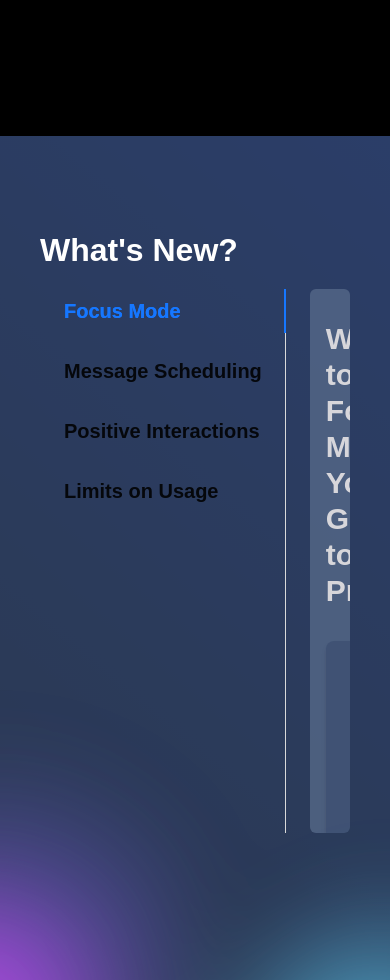
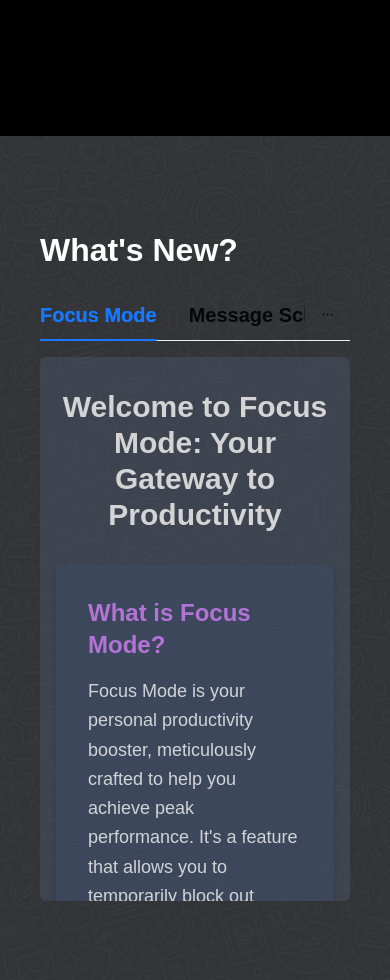
Before and after one commit to roht2103/chat-app, a React (Vite) app: page / in a window 390 px wide. Shown: the part 3240-4220 px from the top of the page. Built offline with nearby package versions, Linux system fonts and the light colour scheme; no server answers; a web font is replaced by a local one.

Commit message:
added bg image

```diff
--- a/src/Nav.jsx
+++ b/src/Nav.jsx
@@ -5,7 +5,7 @@ import { GoogleGeminiEffect } from "./ui/google-gemini-effect";
 import { useNavigate } from "react-router-dom";
 import messageicon from "./assets/message-icon.svg";
 import ham from "./assets/ham2.svg";
-import { useState } from "react";
+import { useState, useEffect } from "react";
 import { BackgroundGradientAnimation } from "./ui/background-gradient-animation";
 import { Tabs } from "antd";
 import fm from "./assets/fm.png";
@@ -23,6 +23,19 @@ const NavComponents = () => {
   const pathLengthFifth = useTransform(scrollYProgress, [0, 0.8], [0, 1.2]);
   const navigate = useNavigate();
   const [showSidebar, setShowSidebar] = useState(false);
+  const [screenWidth, setScreenWidth] = useState(window.innerWidth);
+
+  useEffect(() => {
+    const handleResize = () => {
+      setScreenWidth(window.innerWidth);
+    };
+
+    window.addEventListener("resize", handleResize);
+
+    return () => {
+      window.removeEventListener("resize", handleResize);
+    };
+  }, []);
   return (
     <>
       <div
@@ -76,21 +89,25 @@ const NavComponents = () => {
           ]}
         />
       </div>
-      <BackgroundGradientAnimation className="z-0">
-        <div className="flex gap-5 flex-col pt-24  p-10 h-screen bg-[#3c4f71ba]">
+      {/* <BackgroundGradientAnimation className="z-0"> */}
+      <div className="bgimage">
+        <div className="flex gap-5 flex-col pt-24  p-10 pb-0 h-screen bg-[#373c4290]">
           <h1 className="text-white">What's New?</h1>
-          <Tabs className=" " tabPosition="left">
+          <Tabs
+            className="tabs"
+            tabPosition={screenWidth < 800 ? "top" : "left"}
+          >
             <Tabs.TabPane
-              tab={<span className=" text-xl font-bold">Focus Mode</span>}
+              tab={<span className="text-xl font-bold">Focus Mode</span>}
               key="Tab1"
             >
               <div>
-                <div class="bg-[#5a6d8cba] rounded-md py-8 px-4 h-[34rem] w-[100%] overflow-auto scroll-smooth z-50">
+                <div class="bg-[#5a6d8c47] rounded-md py-8 px-4 h-[34rem] w-[100%] overflow-auto scroll-smooth z-50">
                   <h1 class="text-3xl font-bold text-center text-[#e8e6e6e3] mb-8">
                     Welcome to Focus Mode: Your Gateway to Productivity
                   </h1>
 
-                  <div class="bg-[#3c4f71ba] rounded-lg shadow-md p-8 mb-8">
+                  <div class="bg-[#3c4f7166] rounded-lg shadow-md p-8 mb-8">
                     <h2 class="text-2xl font-semibold text-[#b473d7] mb-4">
                       What is Focus Mode?
                     </h2>
@@ -104,7 +121,7 @@ const NavComponents = () => {
                   </div>
 
                   <div class="grid grid-cols-1 md:grid-cols-2 gap-8">
-                    <div class="bg-[#3c4f71ba] rounded-lg shadow-md p-8">
+                    <div class="bg-[#3c4f7166] rounded-lg shadow-md p-8">
                       <h2 class="text-2xl font-semibold text-[#b473d7] mb-4">
                         Key Features:
                       </h2>
@@ -114,7 +131,7 @@ const NavComponents = () => {
                       </ul>
                     </div>
 
-                    <div class="bg-[#3c4f71ba] rounded-lg shadow-md p-8">
+                    <div class="bg-[#3c4f7166] rounded-lg shadow-md p-8">
                       <h2 class="text-2xl font-semibold text-[#b473d7] mb-4">
                         Why Choose Focus Mode?
                       </h2>
@@ -126,7 +143,7 @@ const NavComponents = () => {
                     </div>
                   </div>
 
-                  <div class="bg-[#3c4f71ba] rounded-lg shadow-md p-8 mt-8 text-center">
+                  <div class="bg-[#3c4f7166] rounded-lg shadow-md p-8 mt-8 text-center">
                     <h2 class="text-2xl font-semibold text-[#b473d7] mb-4">
                       Ready to Unleash Your Potential?
                     </h2>
@@ -154,13 +171,13 @@ const NavComponents = () => {
               }
               key="Tab2"
             >
-              <div class="bg-[#5a6d8cba] rounded-md py-8 px-4 h-[34rem] w-[100%] overflow-auto scroll-smooth">
+              <div class="bg-[#5a6d8c47] rounded-md py-8 px-4 h-[34rem] w-[100%] overflow-auto scroll-smooth">
                 <h1 class="text-3xl font-bold text-center text-[#e8e6e6e3] mb-8">
                   Welcome to Message Scheduling: Organize Your Communication
                   Effortlessly
                 </h1>
 
-                <div class="bg-[#3c4f71ba] rounded-lg shadow-md p-8 mb-8">
+                <div class="bg-[#3c4f7166] rounded-lg shadow-md p-8 mb-8">
                   <h2 class="text-2xl font-semibold text-[#b473d7] mb-4">
                     What is Message Scheduling?
                   </h2>
@@ -173,7 +190,7 @@ const NavComponents = () => {
                 </div>
 
                 <div class="grid grid-cols-1 md:grid-cols-2 gap-8">
-                  <div class="bg-[#3c4f71ba] rounded-lg shadow-md p-8">
+                  <div class="bg-[#3c4f7166] rounded-lg shadow-md p-8">
                     <h2 class="text-2xl font-semibold text-[#b473d7] mb-4">
                       Key Features:
                     </h2>
@@ -184,7 +201,7 @@ const NavComponents = () => {
                     </ul>
                   </div>
 
-                  <div class="bg-[#3c4f71ba] rounded-lg shadow-md p-8">
+                  <div class="bg-[#3c4f7166] rounded-lg shadow-md p-8">
                     <h2 class="text-2xl font-semibold text-[#b473d7] mb-4">
                       Why Choose Message Scheduling?
                     </h2>
@@ -200,7 +217,7 @@ const NavComponents = () => {
                   </div>
                 </div>
 
-                <div class="bg-[#3c4f71ba] rounded-lg shadow-md p-8 mt-8 text-center">
+                <div class="bg-[#3c4f7166] rounded-lg shadow-md p-8 mt-8 text-center">
                   <h2 class="text-2xl font-semibold text-[#b473d7] mb-4">
                     Ready to Streamline Your Communication?
                   </h2>
@@ -229,13 +246,13 @@ const NavComponents = () => {
               }
               key="Tab3"
             >
-              <div class="bg-[#5a6d8cba] rounded-md py-8 px-4 h-[34rem] w-[100%] overflow-auto scroll-smooth">
+              <div class="bg-[#5a6d8c47] rounded-md py-8 px-4 h-[34rem] w-[100%] overflow-auto scroll-smooth">
                 <h1 class="text-3xl font-bold text-center text-[#e8e6e6e3] mb-8">
                   Welcome to Positive Interactions: Ensuring Respectful
                   Communication
                 </h1>
 
-                <div class="bg-[#3c4f71ba] rounded-lg shadow-md p-8 mb-8">
+                <div class="bg-[#3c4f7166] rounded-lg shadow-md p-8 mb-8">
                   <h2 class="text-2xl font-semibold text-[#b473d7] mb-4">
                     What are Positive Interactions?
                   </h2>
@@ -248,7 +265,7 @@ const NavComponents = () => {
                 </div>
 
                 <div class="grid grid-cols-1 md:grid-cols-2 gap-8">
-                  <div class="bg-[#3c4f71ba] rounded-lg shadow-md p-8">
+                  <div class="bg-[#3c4f7166] rounded-lg shadow-md p-8">
                     <h2 class="text-2xl font-semibold text-[#b473d7] mb-4">
                       Key Features:
                     </h2>
@@ -265,7 +282,7 @@ const NavComponents = () => {
                     </ul>
                   </div>
 
-                  <div class="bg-[#3c4f71ba] rounded-lg shadow-md p-8">
+                  <div class="bg-[#3c4f7166] rounded-lg shadow-md p-8">
                     <h2 class="text-2xl font-semibold text-[#b473d7] mb-4">
                       Why Choose Positive Interactions?
                     </h2>
@@ -279,7 +296,7 @@ const NavComponents = () => {
                   </div>
                 </div>
 
-                <div class="bg-[#3c4f71ba] rounded-lg shadow-md p-8 mt-8 text-center">
+                <div class="bg-[#3c4f7166] rounded-lg shadow-md p-8 mt-8 text-center">
                   <h2 class="text-2xl font-semibold text-[#b473d7] mb-4">
                     Ready to Promote Respectful Communication?
                   </h2>
@@ -303,12 +320,12 @@ const NavComponents = () => {
               tab={<span className=" text-xl font-bold">Limits on Usage</span>}
               key="Tab4"
             >
-              <div class="bg-[#5a6d8cba] rounded-md py-8 px-4 h-[34rem] w-[100%] overflow-auto scroll-smooth z-50">
+              <div class="bg-[#5a6d8c47] rounded-md py-8 px-4 h-[34rem] w-[100%] overflow-auto scroll-smooth z-50">
                 <h1 class="text-3xl font-bold text-center text-[#e8e6e6e3] mb-8">
                   Welcome to App Usage Limits: Empowering Healthy Digital Habits
                 </h1>
 
-                <div class="bg-[#3c4f71ba] rounded-lg shadow-md p-8 mb-8">
+                <div class="bg-[#3c4f7166] rounded-lg shadow-md p-8 mb-8">
                   <h2 class="text-2xl font-semibold text-[#b473d7] mb-4">
                     What are App Usage Limits?
                   </h2>
@@ -321,7 +338,7 @@ const NavComponents = () => {
                 </div>
 
                 <div class="grid grid-cols-1 md:grid-cols-2 gap-8">
-                  <div class="bg-[#3c4f71ba] rounded-lg shadow-md p-8">
+                  <div class="bg-[#3c4f7166] rounded-lg shadow-md p-8">
                     <h2 class="text-2xl font-semibold text-[#b473d7] mb-4">
                       Key Features:
                     </h2>
@@ -332,7 +349,7 @@ const NavComponents = () => {
                     </ul>
                   </div>
 
-                  <div class="bg-[#3c4f71ba] rounded-lg shadow-md p-8">
+                  <div class="bg-[#3c4f7166] rounded-lg shadow-md p-8">
                     <h2 class="text-2xl font-semibold text-[#b473d7] mb-4">
                       Why Choose App Usage Limits?
                     </h2>
@@ -344,7 +361,7 @@ const NavComponents = () => {
                   </div>
                 </div>
 
-                <div class="bg-[#3c4f71ba] rounded-lg shadow-md p-8 mt-8 text-center">
+                <div class="bg-[#3c4f7166] rounded-lg shadow-md p-8 mt-8 text-center">
                   <h2 class="text-2xl font-semibold text-[#b473d7] mb-4">
                     Ready to Foster Healthy Digital Habits?
                   </h2>
@@ -366,7 +383,8 @@ const NavComponents = () => {
             </Tabs.TabPane>
           </Tabs>
         </div>
-      </BackgroundGradientAnimation>
+      </div>
+      {/* </BackgroundGradientAnimation> */}
     </>
   );
 };
--- a/src/components/userChatWindow/style.scss
+++ b/src/components/userChatWindow/style.scss
@@ -788,3 +788,6 @@ input::placeholder {
     background-color: #a2a2e8;
   }
 }
+.bgimage {
+  background-image: url("../../assets/bg.png");
+}
```
Also changed, not shown: src/assets/bg.png (added).
